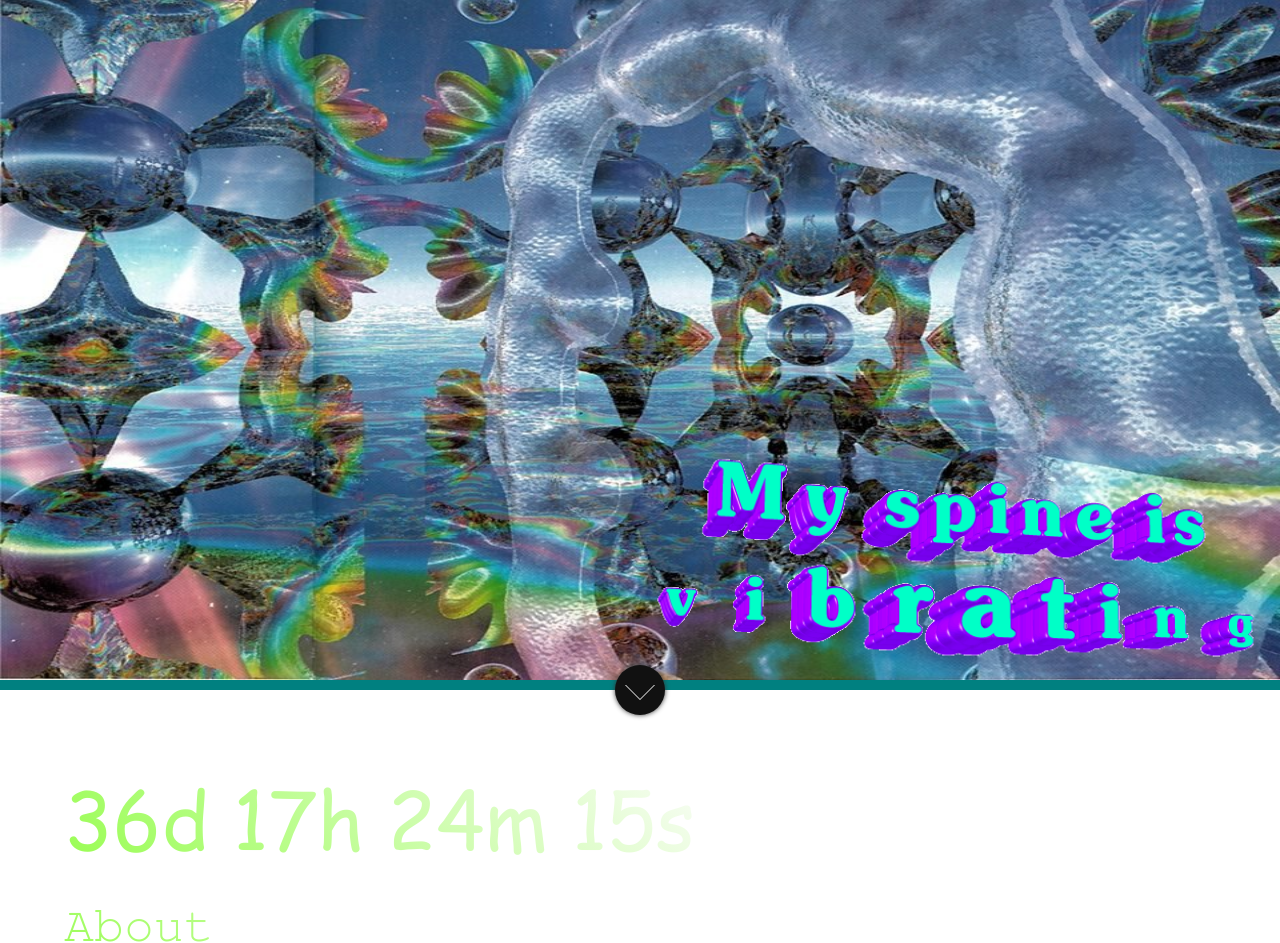
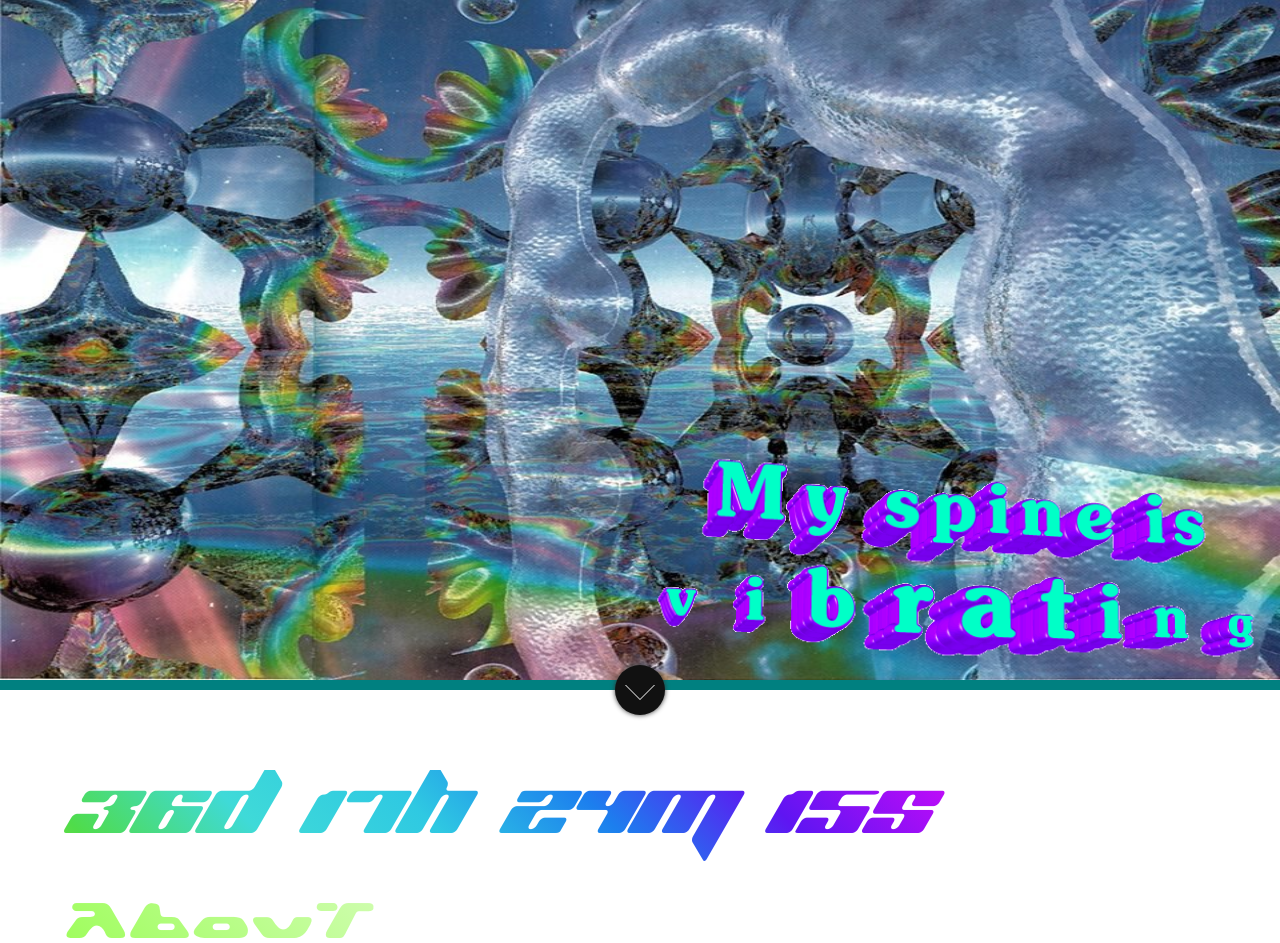
Before and after one commit to WillKopil/alienbeachparty, a plain HTML site: page index.html in a window 1280 px wide. Shown: the part 90-1033 px from the top of the page. Drawn offline with nearby package versions, Linux system fonts and the light colour scheme.

Commit message:
changed font

```diff
--- a/css/navbar.css
+++ b/css/navbar.css
@@ -1,4 +1,4 @@
-@import url('https://fonts.googleapis.com/css?family=Quicksand:400,500,700');
+@import url("https://fonts.googleapis.com/css?family=Quicksand:400,500,700");
 html,
 body {
   margin: 0;
@@ -29,6 +29,10 @@ body {
   padding-left: 3rem;
 }
 
+.logo-image {
+  width: 526px;
+}
+
 .nav div.logo a {
   text-decoration: none;
   color: #fff;
@@ -36,7 +40,7 @@ body {
 }
 
 .nav div.logo a:hover {
-    color: #00E676;
+  color: #00e676;
 }
 
 .nav div.main_list {
@@ -68,7 +72,7 @@ body {
 }
 
 .nav div.main_list ul li a:hover {
-    color: #00E676;
+  color: #00e676;
 }
 
 .navTrigger {
@@ -82,7 +86,6 @@ body {
   transition: all 0.4s ease;
 }
 
-
 /* Media qurey section */
 
 @media screen and (min-width: 768px) and (max-width: 1024px) {
@@ -91,12 +94,21 @@ body {
   }
 }
 
-@media screen and (max-width:768px) {
+@media screen and (max-width: 1200px) {
+  .navTrigger {
+    display: block;
+  }
+  .logo-image {
+    width: 263px;
+  }
+}
+
+@media screen and (max-width: 768px) {
   .navTrigger {
     display: block;
   }
   .nav div.logo {
-        margin-left: 15px;
+    left: 3px;
   }
   .nav div.main_list {
     width: 100%;
@@ -133,7 +145,6 @@ body {
   }
 }
 
-
 /* Animation */
 /* Inspiration taken from Dicson https://codemyui.com/simple-hamburger-menu-x-mark-animation/ */
 
@@ -151,7 +162,7 @@ body {
 .navTrigger i {
   background-color: #fff;
   border-radius: 2px;
-    content: '';
+  content: "";
   display: block;
   width: 100%;
   height: 4px;
--- a/css/styles.css
+++ b/css/styles.css
@@ -7,6 +7,21 @@
 @font-face {
   font-family: "MyCommic";
   src: url(COMIC.TTF) format("truetype");
+}
+
+@font-face {
+  font-family: "MyGiga";
+  src: url(Giga.otf) format("opentype");
+}
+
+@font-face {
+  font-family: "MyHacker";
+  src: url(HACKER.otf) format("opentype");
+}
+
+@font-face {
+  font-family: "MyPlanet";
+  src: url(PLANK___.TTF) format("truetype");
 }
 
 body {
@@ -93,7 +108,7 @@ body {
 }
 
 .c-article__title {
-  font-family: "FreeMono", monospace;
+  font-family: "MyHacker", "FreeMono", monospace;
   background: -o-linear-gradient(
     45deg,
     rgba(133, 253, 49) 0%,
@@ -111,6 +126,48 @@ body {
   -webkit-text-fill-color: transparent;
   -webkit-animation-duration: 1.5s;
   animation-duration: 1.5s;
+  -webkit-animation-name: bg-color;
+  animation-name: bg-color;
+  -webkit-animation-iteration-count: infinite;
+  animation-iteration-count: infinite;
+  -webkit-animation-fill-mode: forwards;
+  animation-fill-mode: forwards;
+}
+
+.c-article__title-rainbow {
+  background: -o-linear-gradient(
+    45deg,
+    rgba(255, 0, 0, 1) 0%,
+    rgba(255, 154, 0, 1) 10%,
+    rgba(208, 222, 33, 1) 20%,
+    rgba(79, 220, 74, 1) 30%,
+    rgba(63, 218, 216, 1) 40%,
+    rgba(47, 201, 226, 1) 50%,
+    rgba(28, 127, 238, 1) 60%,
+    rgba(95, 21, 242, 1) 70%,
+    rgba(186, 12, 248, 1) 80%,
+    rgba(251, 7, 217, 1) 90%,
+    rgba(255, 0, 0, 1) 100%
+  );
+  background: linear-gradient(
+    45deg,
+    rgba(255, 0, 0, 1) 0%,
+    rgba(255, 154, 0, 1) 10%,
+    rgba(208, 222, 33, 1) 20%,
+    rgba(79, 220, 74, 1) 30%,
+    rgba(63, 218, 216, 1) 40%,
+    rgba(47, 201, 226, 1) 50%,
+    rgba(28, 127, 238, 1) 60%,
+    rgba(95, 21, 242, 1) 70%,
+    rgba(186, 12, 248, 1) 80%,
+    rgba(251, 7, 217, 1) 90%,
+    rgba(255, 0, 0, 1) 100%
+  );
+  background-size: 1600px 200px;
+  -webkit-background-clip: text;
+  -webkit-text-fill-color: transparent;
+  -webkit-animation-duration: 4s;
+  animation-duration: 4s;
   -webkit-animation-name: bg-color;
   animation-name: bg-color;
   -webkit-animation-iteration-count: infinite;
--- a/index.html
+++ b/index.html
@@ -35,7 +35,7 @@
       <div class="container">
         <div class="logo">
           <!--<strong><a class="c-page__title" href="#">Alien Beach Party 2022</a></strong>-->
-          <img src="images/title.gif" style="height: 26px" />
+          <img class="logo-image" src="images/title.gif" />
         </div>
         <div id="mainListDiv" class="main_list">
           <ul class="navlinks">
@@ -104,10 +104,10 @@
       <div class="content" id="content">
         <strong
           ><h2
-            class="myH2 c-article__title"
+            class="myH2 c-article__title-rainbow"
             id="countdown"
             style="
-              font-family: 'MyCommic', Arial, Helvetica, sans-serif;
+              font-family: 'MyPlanet', Arial, Helvetica, sans-serif;
               font-size: 8em;
               margin-bottom: 30px;
             "
```
Also changed, not shown: css/Giga.otf (added), css/HACKER.otf (added), css/PLANK___.TTF (added). Lines whose indentation alone changed are shown as unchanged.
